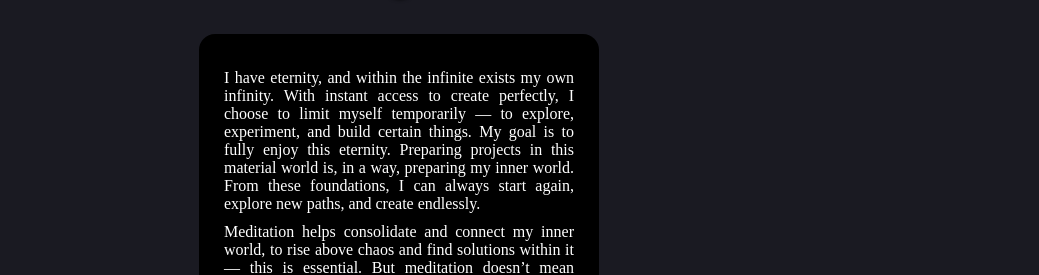
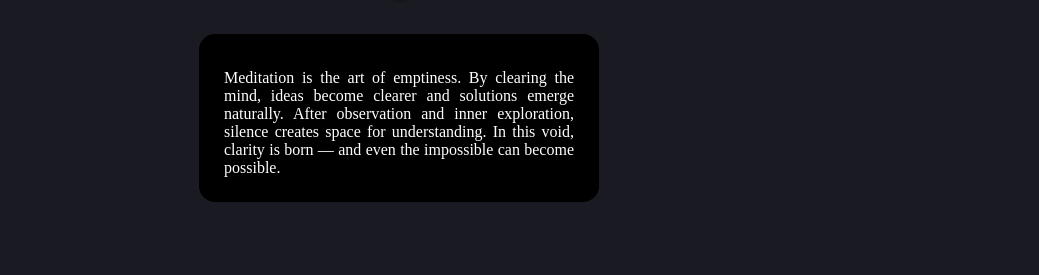
Before and after one commit to itd3vbox/itd3vbox.github.io, a Next.js app: page / in a window 1280 px wide. Both pictures are taken after a click on the button 640 px from the left and 2396 px from the top of the page. Shown: the part 2413-2688 px from the top of the page, without its empty margins (241-1280 px from the left). Built offline with nearby package versions, Linux system fonts and the light colour scheme.

Commit message:
top bar & home page updated

```diff
--- a/src/app/home/How.tsx
+++ b/src/app/home/How.tsx
@@ -12,7 +12,7 @@ export default function How() {
                 className="btn-show"
                 onClick={() => setOpen(true)}
             >
-                How I Work
+                The Path
             </button>
 
             {/* Texte détaillé, affiché seulement si open=true */}
--- a/src/app/home/InnerWorld.tsx
+++ b/src/app/home/InnerWorld.tsx
@@ -36,7 +36,7 @@ export default function InnerWorld()
 
 
                 <div className="text" style={{ display: open ? "block" : "none" }}>
-                    <p>
+                    {/* <p>
                         I have eternity, and within the infinite exists my own infinity.
                         With instant access to create perfectly,
                         I choose to limit myself temporarily — to explore, experiment, and build certain things.
@@ -62,6 +62,12 @@ export default function InnerWorld()
                     <p>
                         And if it becomes possible to bring the impossible projects from my inner world into this material world,
                         that would be the ultimate — discovering another realm without limits, purely for fun and exploration.
+                    </p> */}
+                    <p>
+                        Meditation is the art of emptiness.
+                        By clearing the mind, ideas become clearer and solutions emerge naturally.
+                        After observation and inner exploration, silence creates space for understanding.
+                        In this void, clarity is born — and even the impossible can become possible.
                     </p>
                 </div>
             </div>
--- a/src/app/home/sass/dream-big/main.sass
+++ b/src/app/home/sass/dream-big/main.sass
@@ -29,7 +29,7 @@
             .block-possible
                 box-sizing: border-box
                 padding: 25px 10px
-                background-color: var(--color-1)
+                background-color: var(--color-3)
                 color: var(--color-2)
                 border-radius: 1rem
 
@@ -79,7 +79,7 @@
                         align-items: center
                         box-sizing: border-box
                         border: 1px solid var(--color-2)
-                        background-color: var(--color-1)
+                        background-color: var(--color-3)
                         color: var(--color-2)
                         transition: transform 0.3s ease, box-shadow 0.3s ease
                         svg
--- a/src/app/page-top.tsx
+++ b/src/app/page-top.tsx
@@ -73,8 +73,21 @@ export default function PageTop()
       setOpenMenu(prev => (prev === menuName ? null : menuName));
     };
 
+    const [isFixed, setIsFixed] = useState(false);
+    useEffect(() => {
+      const onScroll = () => {
+        setIsFixed(window.scrollY >= 50);
+      };
+
+      window.addEventListener('scroll', onScroll);
+      return () => window.removeEventListener('scroll', onScroll);
+    }, []);
+
     return (
-        <div id="page-top" className={ animationState.isEnabled ? 'animation' : '' }>
+        <div
+        id="page-top"
+        className={`${animationState.isEnabled ? 'animation' : ''} ${isFixed ? 'fixed' : ''}`}
+      >
           <div className="wrapper">
             <Link href='/' className="link-app">
               <div className="logo">
--- a/src/app/sass/_page-top.sass
+++ b/src/app/sass/_page-top.sass
@@ -14,6 +14,8 @@
         top: 0
         left: 0
         z-index: 100
+        backdrop-filter: blur(12px)
+        //border-bottom: 1px solid rgba(255,255,255,.05)
 
     & > .wrapper
         width: 100%
```
